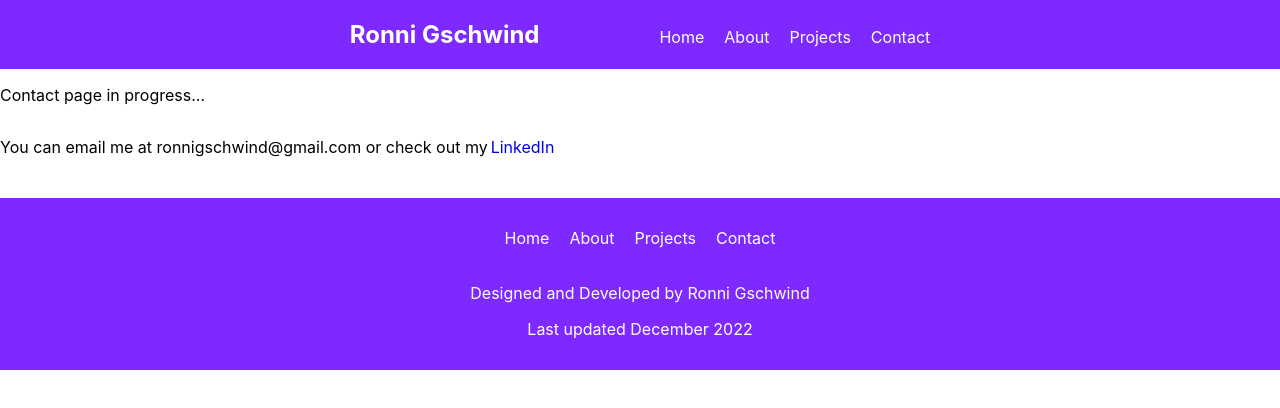
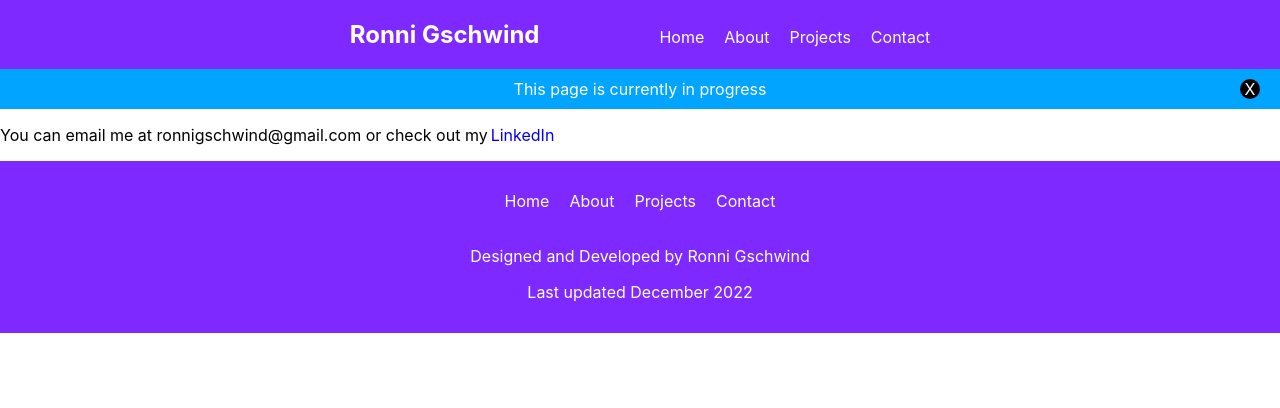
Before and after one commit to ronnigschwind/ronnigschwind.github.io, a React (Create React App) app: page /contact in a window 1280 px wide. Shown: the top 408 px of the page. Built offline with nearby package versions, Linux system fonts and the light colour scheme.

Commit message:
Added Banner, updated colors

```diff
--- a/src/App.css
+++ b/src/App.css
@@ -61,3 +61,7 @@ a {
   50% { background-position: 400% 0; }
   100% { background-position: 0 0; }
 }
+
+.displayNone {
+  display: none !important;
+}
--- /dev/null
+++ b/src/components/Banner.js
@@ -0,0 +1,13 @@
+import React from 'react';
+import '../styles/Hero.css';
+
+function Banner() {
+  return (
+    <div className='Banner' id='Banner' style={{textAlign: 'center', backgroundColor: '#01a4ff', color: 'white', padding: '10px 30px', position: 'relative', display: 'block'}}>
+        This page is currently in progress
+        <p style={{backgroundColor: 'black', borderRadius: '100%', width: 20, height: 20, position: 'absolute', right: 20, top: 10, margin: 0, cursor: 'pointer'}} onClick={function closeBanner() {document.getElementById('Banner').classList.toggle('displayNone')}}>X</p>
+    </div>
+    )
+}
+
+export default Banner
--- a/src/components/Hero.js
+++ b/src/components/Hero.js
@@ -22,7 +22,7 @@ function Hero() {
             {/* possibly put divs outlined with other colors behind image */}
             {/* <div style={{ border: "2px solid #29b0ff", height: "400px", width: "424px", position: "absolute" }}></div>
             <div style={{ border: "2px solid #40ff2b", height: "400px", width: "424px", position: "absolute", transform: "rotate(20deg)" }}></div> */}
-            <img src={Me} alt="me"/>
+            <img src={Me} style={{boxShadow: "15px 15px 10px #01a4ff"}} alt="me"/>
             </div>
         </div>
         <Link to="/contact" className='glowOnHover' style={{ color: "white", padding: "10px", borderRadius: "8px", backgroundColor: "black", fontWeight: "bold" }}>
--- a/src/pages/About.js
+++ b/src/pages/About.js
@@ -1,9 +1,10 @@
 // import Slideshow from '../components/Slideshow';
+import Banner from "../components/Banner";
 
 function About() {
     return (
       <div className="About">
-        <p>About page in progress...</p>
+        <Banner/>
         {/* commented out for not since imgs are a bit distorted when forced to be the same size */}
         {/* could list involvement individually and include images alongside each different thing */}
         {/* ideas: - sliders with images, travel/soccer/family */}
--- a/src/pages/Contact.js
+++ b/src/pages/Contact.js
@@ -1,8 +1,9 @@
+import Banner from "../components/Banner";
 
 function Contact() {
     return (
       <div className="Contact">
-        <p>Contact page in progress...</p>
+        <Banner/>
         <p style={{ display: "inline-block", paddingRight: "3px"}}>You can email me at ronnigschwind@gmail.com or check out my</p>
         <a href="https://www.linkedin.com/in/ronni-gschwind-0a7199177/" target="_blank" rel='noreferrer'>LinkedIn</a>
       </div>
--- a/src/pages/Home.js
+++ b/src/pages/Home.js
@@ -1,16 +1,18 @@
 import { Link} from 'react-router-dom';
 import '../styles/Home.css'
 
+import Banner from '../components/Banner';
 import Hero from '../components/Hero';
 
 // purple -> #7e29ff
 // blue -> #29b0ff
-// green -> #40ff2b
+// green -> #18cd3c
 
 // Home page content
 function Home() {
     return (
       <div className="Home">
+        <Banner/>
         <Hero/>
         <p style={{ paddingLeft: "20px" }}>Home page in progress...</p>
 
--- a/src/pages/Projects.js
+++ b/src/pages/Projects.js
@@ -1,9 +1,9 @@
-
+import Banner from "../components/Banner";
 
 function Projects() {
     return (
       <div className="Projects">
-        <p>Projects page in progress...</p>
+        <Banner/>
 
         {/* ideas: - links to sites I've made
                    - list projects I've done using a varitey
--- a/src/styles/Footer.css
+++ b/src/styles/Footer.css
@@ -1,7 +1,6 @@
 .Footer {
     text-align: center;
     background-color: #7e29ff;
-    margin-top: 25px;
     padding: 30px 30px 15px;
 }
 
```
